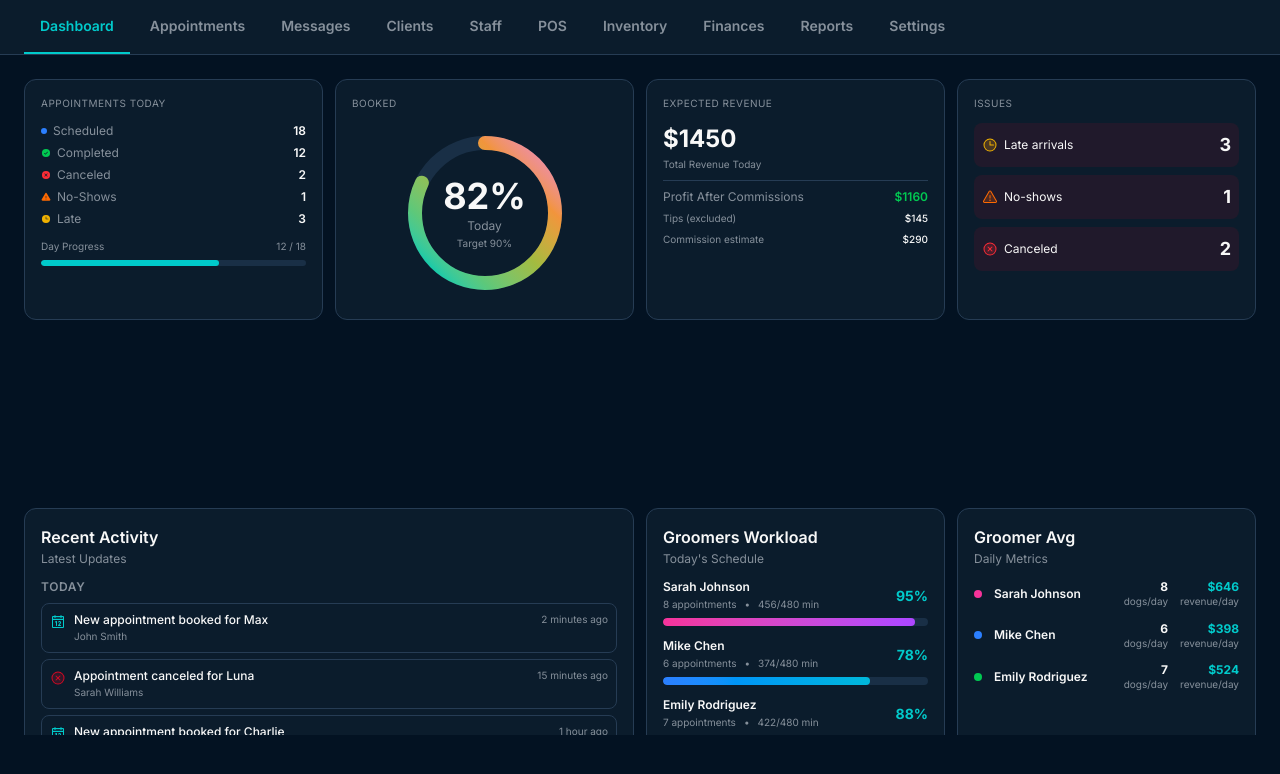
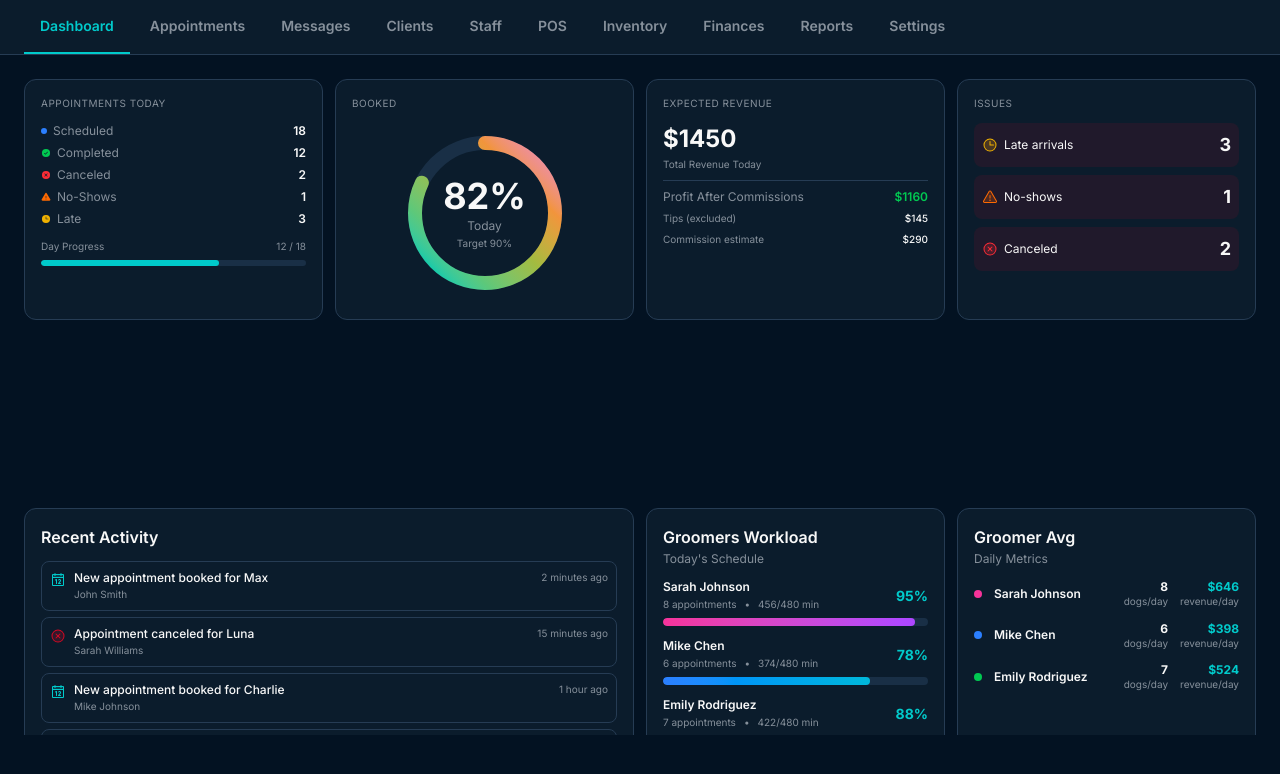
Before and after one commit to JimmysRanch/126, a React (Vite) app: page / in a window 1280 px wide. Shown: the top 774 px of the page. Built offline with nearby package versions, Linux system fonts and the light colour scheme.

Commit message:
Generated by Spark: For the recent activity card lets remove the words “Latest Updates” and “Today”

```diff
--- a/src/pages/Dashboard.tsx
+++ b/src/pages/Dashboard.tsx
@@ -212,7 +212,6 @@ export function Dashboard() {
           >
             <div className="mb-3">
               <h2 className="text-sm sm:text-base font-semibold mb-0.5">Recent Activity</h2>
-              <p className="text-xs text-muted-foreground">Latest Updates</p>
             </div>
             <RecentActivity />
           </motion.div>
--- a/src/pages/dashboard/components/RecentActivity.tsx
+++ b/src/pages/dashboard/components/RecentActivity.tsx
@@ -30,14 +30,8 @@ export function RecentActivity() {
       {Object.entries(groupedActivities).map(([category, activities]) => {
         if (activities.length === 0) return null
 
-        const categoryTitle = category === 'today' ? 'Today' : category === 'yesterday' ? 'Yesterday' : 'This Week'
-
         return (
           <div key={category} className="space-y-2">
-            <div className="text-xs font-semibold text-muted-foreground uppercase tracking-wider">
-              {categoryTitle}
-            </div>
-
             <div className="space-y-1.5">
               {activities.map((activity, index) => {
                 const Icon = iconMap[activity.type as keyof typeof iconMap]
```
